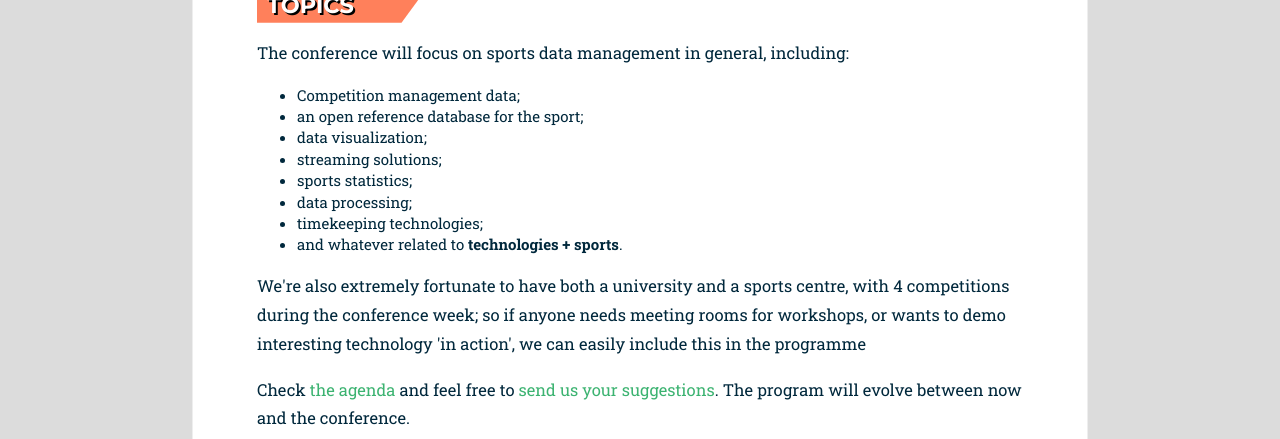
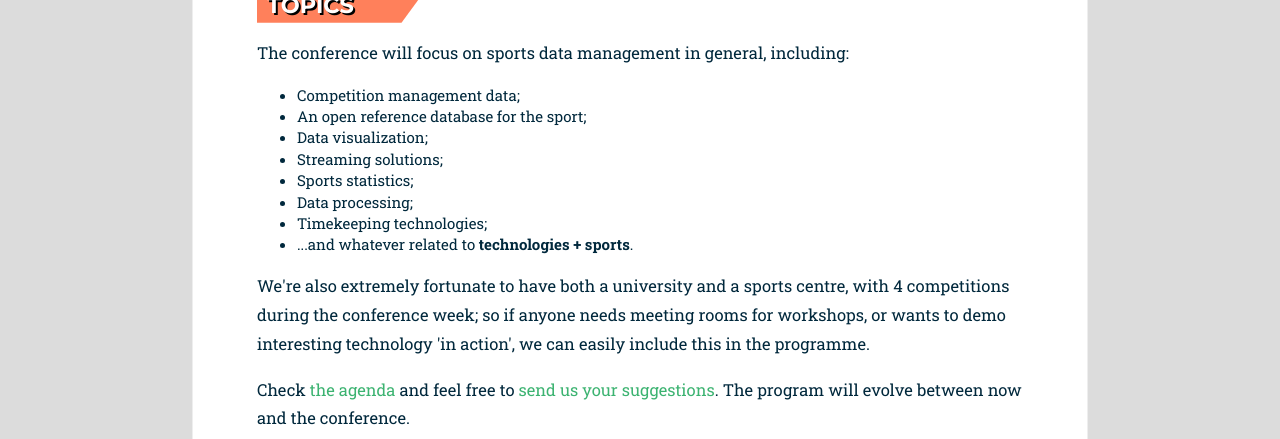
Before and after one commit to openath/athtech, a Jekyll site: the page built from _2021_pages/about.html, in a window 1280 px wide and 900 px high, scrolled down 668 px. Shown: the part 154-593 px from the top of the window. Built offline with Jekyll 4.4.1, drawn with Linux system fonts in a browser that asks for light colours; some web fonts are replaced; some of the changed text lies outside the part shown.

```diff
--- a/_2021_pages/about.html
+++ b/_2021_pages/about.html
@@ -33,18 +33,18 @@ title: About AthTech21
       <p>The conference will focus on sports data management in general, including:</p>
       <ul>
         <li>Competition management data;</li>
-        <li>an open reference database for the sport;</li>
-        <li>data visualization;</li>
-        <li>streaming solutions;</li>
-        <li>sports statistics;</li>
-        <li>data processing;</li>
-        <li>timekeeping technologies;</li>
-        <li>and whatever related to <strong>technologies + sports</strong>.</li>
+        <li>An open reference database for the sport;</li>
+        <li>Data visualization;</li>
+        <li>Streaming solutions;</li>
+        <li>Sports statistics;</li>
+        <li>Data processing;</li>
+        <li>Timekeeping technologies;</li>
+        <li>...and whatever related to <strong>technologies + sports</strong>.</li>
       </ul>
 
       <p>We're also extremely fortunate to have both a university and a sports centre, with 4 competitions during
         the conference week; so if anyone needs meeting rooms for workshops, or wants to demo interesting
-        technology 'in action', we can easily include this in the programme</p>
+        technology 'in action', we can easily include this in the programme.</p>
 
       <p>Check <a href="http://athtech.run/2021/agenda">the agenda</a> and feel free to <a href="mailto://athtech@opentrack.run">send us your suggestions</a>.  The program will evolve between now and the conference.</p>
 
@@ -100,7 +100,7 @@ title: About AthTech21
 
       <h2 id="covid" class="second">Covid</h2>
       <p>The current policy of the Croatian government, confirmed by the local organisers, is broadly that people should
-          have proof of vaccination, or take a test. Full details are <a href="https://mup.gov.hr/uzg-covid/english/286212">here</a>
+          have proof of vaccination, or take a test. Full details are <a href="https://mup.gov.hr/uzg-covid/english/286212">here</a>.
           The organisers will comply with all local public health guidelines during the conference.
        </p>
 
```
